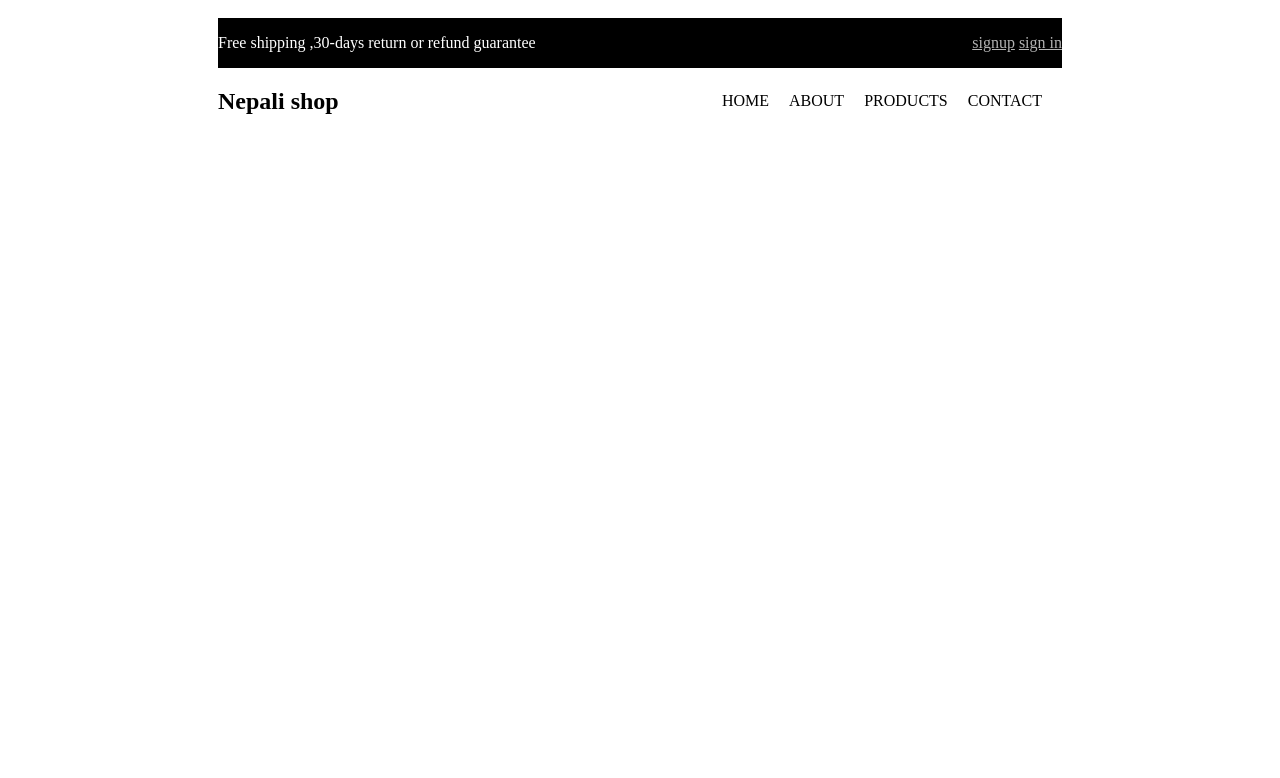
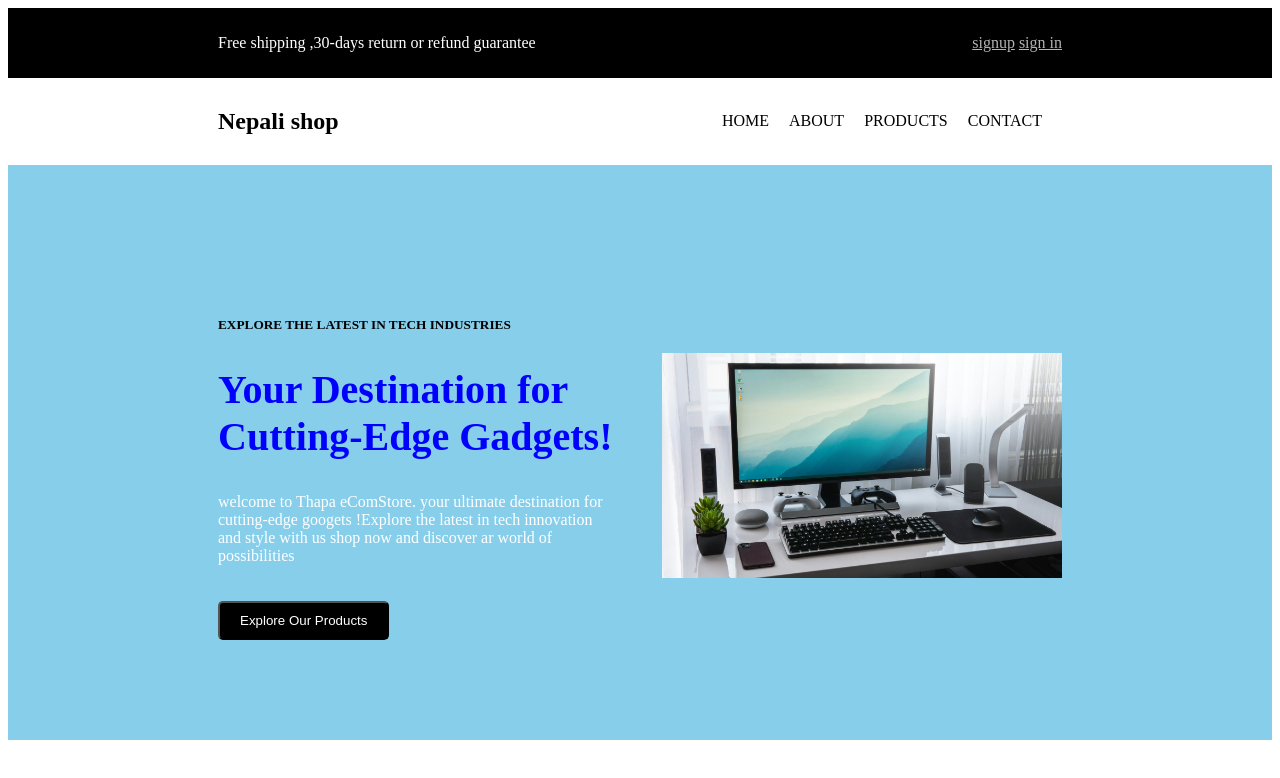
Before and after one commit to Surwxa5/js-Project, a website built with Vite: page 2ndProject/index.html in a window 1280 px wide. Built offline with nearby package versions, Linux system fonts and the light colour scheme.

Commit message:
updating code

```diff
--- a/2ndProject/index.html
+++ b/2ndProject/index.html
@@ -21,6 +21,7 @@
     </section>
      </div>
     <section class="navbar">
+      <div class="Nav">
       <h1>Nepali shop</h1>
       <ul>
         <li><a href="">HOME</a></li>
@@ -29,6 +30,19 @@
         <li><a href="">CONTACT</a></li>
         <i></i>
       </ul>
+      </div>
+    </section>
+    <section class="homepage">
+      <div class="all-content">
+      <div class="text"><h5>EXPLORE THE LATEST IN TECH INDUSTRIES </h5>
+        <H1 style="color: blue;width: 400px;font-size: 40px;">Your Destination for Cutting-Edge Gadgets!</H1>
+        <p style="color: white;width: 400px;">welcome to Thapa eComStore. your ultimate destination for cutting-edge googets !Explore the latest in tech innovation and style with us shop now and discover ar world of possibilities</p>
+      <button class="product">Explore Our Products</button>
+      </div>
+      <div class="image">
+        <img src="public/image1.jpg" alt="">
+      </div>
+      </div>
     </section>
   </div>
 
--- a/2ndProject/style.css
+++ b/2ndProject/style.css
@@ -2,10 +2,13 @@
   font-family: 'Times New Roman', Times, serif;
 
 }
-.content{
+.upper-section,.Nav,.all-content {
  margin-left: 200px;
   margin-right: 200px;
   padding: 10px;
+}
+.navbar{
+  background-color: white;
 }
 .all{
   background-color: black;
@@ -21,7 +24,7 @@
   color: white;
   opacity: 0.7;
 }
-.navbar{
+.Nav{
   display: flex;
   justify-content: space-between;
   align-items: center;
@@ -37,3 +40,26 @@
   text-decoration: none;
   color: black;
 }
+.homepage{
+background-color: skyblue;
+}
+.all-content{
+
+    display: flex;
+  justify-content: space-between;
+  align-items: center;
+}
+.image img{
+  width: 400px;
+}
+.text,.image{
+  margin-top: 120px;
+  margin-bottom: 90px;
+}
+.product{
+  background-color: black;
+  color: white;
+  padding: 10px 20px;
+  border-radius: 5px;
+  margin-top: 20px;
+}
```
Also changed, not shown: 2ndProject/public/image1.jpg (added).
